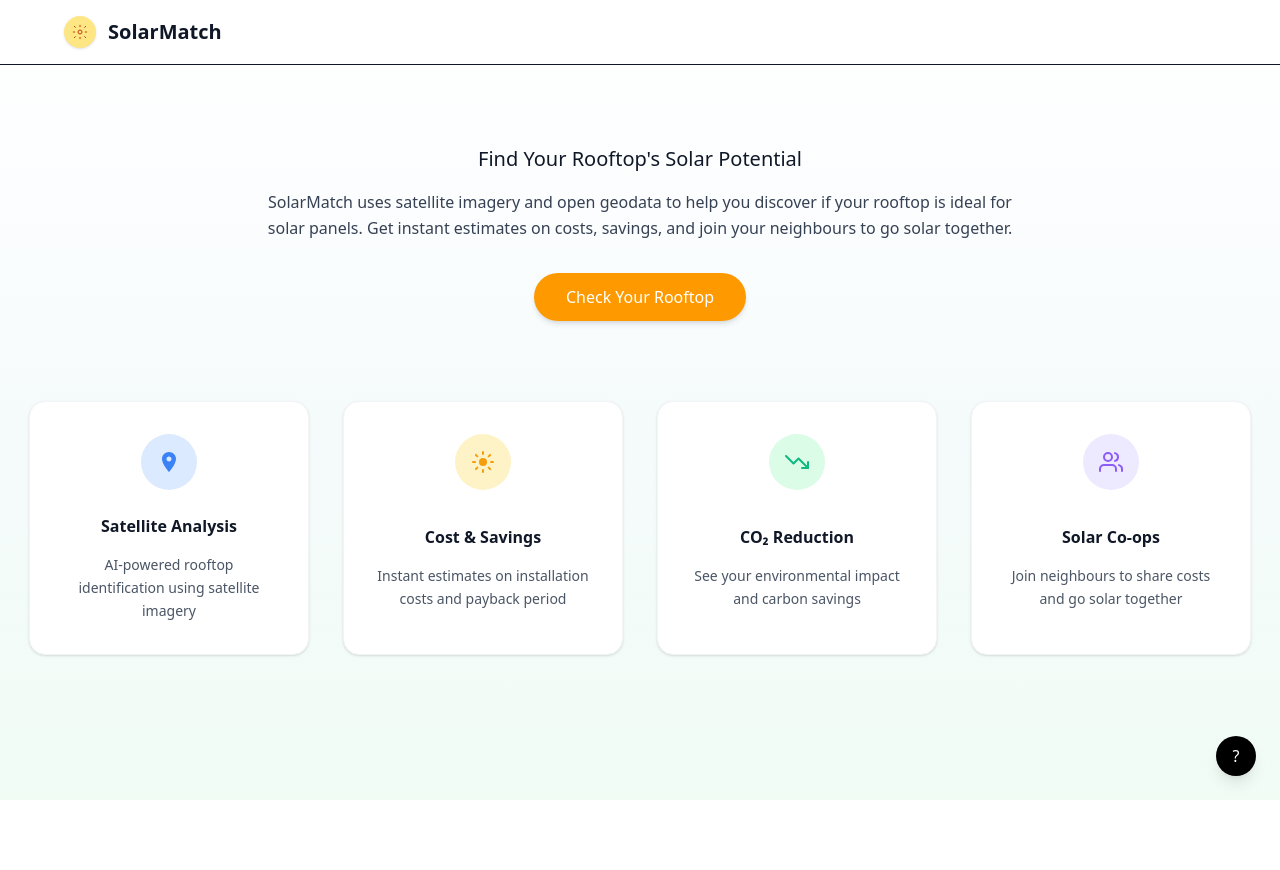
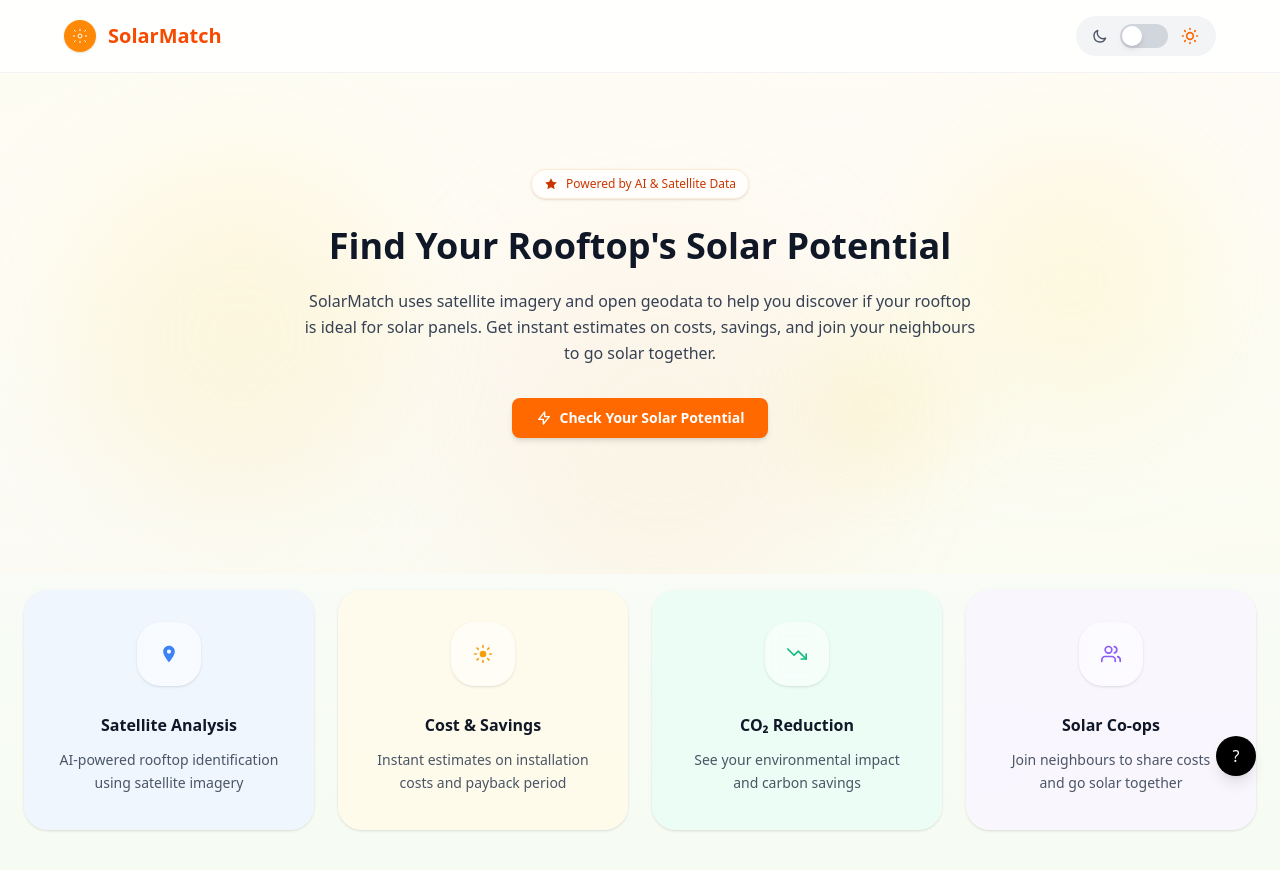
Before and after one commit to Ishaan005/SolarMatch, a Next.js app: page / in a window 1280 px wide. Shown: the top 870 px of the page. Before the commit the page ends 800 px from the top, so only its background shows below. Built offline with nearby package versions, Linux system fonts and the light colour scheme.

Commit message:
Implemented dark and bright mode

```diff
--- a/app/analyze/page.tsx
+++ b/app/analyze/page.tsx
@@ -200,7 +200,7 @@ export default function AnalyzePage() {
                 Find Your Solar Potential
               </h1>
               <p className="text-lg text-gray-600 mb-8">
-                Enter your address to analyze your rooftop's solar energy potential using satellite imagery
+                Enter your address to analyze your location's solar energy potential using satellite imagery
               </p>
             </motion.div>
 
@@ -314,7 +314,7 @@ export default function AnalyzePage() {
                 ) : (
                   <>
                     <SearchIcon />
-                    <span>Analyze My Rooftop</span>
+                    <span>Analyze Solar Potential</span>
                   </>
                 )}
               </button>
--- a/app/globals.css
+++ b/app/globals.css
@@ -31,3 +31,8 @@ body {
 }
 
 .container-max { max-width: 1200px; margin-left: auto; margin-right: auto; }
+
+/* Protect images from dark mode inversion */
+.dark img {
+  filter: invert(1) hue-rotate(180deg);
+}
--- a/app/page.tsx
+++ b/app/page.tsx
@@ -4,27 +4,27 @@ import FeatureCard from "../components/FeatureCard"
 import FloatingHelp from "../components/FloatingHelp"
 
 const MapPinIcon = () => (
-  <svg width="24" height="24" viewBox="0 0 24 24" fill="none" xmlns="http://www.w3.org/2000/svg">
+  <svg width="20" height="20" viewBox="0 0 24 24" fill="none" xmlns="http://www.w3.org/2000/svg">
     <path d="M12 2C8.13 2 5 5.13 5 9c0 5.25 7 13 7 13s7-7.75 7-13c0-3.87-3.13-7-7-7zm0 9.5c-1.38 0-2.5-1.12-2.5-2.5s1.12-2.5 2.5-2.5 2.5 1.12 2.5 2.5-1.12 2.5-2.5 2.5z" fill="#3b82f6"/>
   </svg>
 )
 
 const SunIcon = () => (
-  <svg width="24" height="24" viewBox="0 0 24 24" fill="none" xmlns="http://www.w3.org/2000/svg">
+  <svg width="20" height="20" viewBox="0 0 24 24" fill="none" xmlns="http://www.w3.org/2000/svg">
     <circle cx="12" cy="12" r="4" fill="#f59e0b"/>
     <path d="M12 2v2M12 20v2M4 12H2M22 12h-2M6.34 6.34l-1.42-1.42M19.08 19.08l-1.42-1.42M6.34 17.66l-1.42 1.42M19.08 4.92l-1.42 1.42" stroke="#f59e0b" strokeWidth="2" strokeLinecap="round"/>
   </svg>
 )
 
 const TrendingDownIcon = () => (
-  <svg width="24" height="24" viewBox="0 0 24 24" fill="none" xmlns="http://www.w3.org/2000/svg">
+  <svg width="20" height="20" viewBox="0 0 24 24" fill="none" xmlns="http://www.w3.org/2000/svg">
     <path d="M23 18l-9.5-9.5-5 5L1 6" stroke="#10b981" strokeWidth="2" strokeLinecap="round" strokeLinejoin="round"/>
     <path d="M17 18h6v-6" stroke="#10b981" strokeWidth="2" strokeLinecap="round" strokeLinejoin="round"/>
   </svg>
 )
 
 const UsersIcon = () => (
-  <svg width="24" height="24" viewBox="0 0 24 24" fill="none" xmlns="http://www.w3.org/2000/svg">
+  <svg width="20" height="20" viewBox="0 0 24 24" fill="none" xmlns="http://www.w3.org/2000/svg">
     <path d="M17 21v-2a4 4 0 0 0-4-4H5a4 4 0 0 0-4 4v2" stroke="#8b5cf6" strokeWidth="2" strokeLinecap="round" strokeLinejoin="round"/>
     <circle cx="9" cy="7" r="4" stroke="#8b5cf6" strokeWidth="2" strokeLinecap="round" strokeLinejoin="round"/>
     <path d="M23 21v-2a4 4 0 0 0-3-3.87M16 3.13a4 4 0 0 1 0 7.75" stroke="#8b5cf6" strokeWidth="2" strokeLinecap="round" strokeLinejoin="round"/>
@@ -33,23 +33,23 @@ const UsersIcon = () => (
 
 export default function Home(){
   return (
-    <div className="min-h-screen bg-gradient-to-b from-white via-blue-50/30 to-green-50/40">
+    <div className="min-h-screen bg-gradient-to-b from-amber-50/30 via-orange-50/20 to-yellow-50/30">
       <Header />
       <main>
         <Hero />
 
-        <section className="max-w-7xl mx-auto px-6 pb-20">
+        <section className="max-w-7xl mx-auto px-6 pb-24 pt-4">
           <div className="grid grid-cols-1 sm:grid-cols-2 lg:grid-cols-4 gap-6 justify-items-center text-gray-900">
-            <FeatureCard title="Satellite Analysis" color="bg-blue-100" icon={<MapPinIcon />}>
+            <FeatureCard title="Satellite Analysis" color="bg-blue-50/90" icon={<MapPinIcon />}>
               AI-powered rooftop identification using satellite imagery
             </FeatureCard>
-            <FeatureCard title="Cost & Savings" color="bg-amber-100" icon={<SunIcon />}>
+            <FeatureCard title="Cost & Savings" color="bg-amber-50/90" icon={<SunIcon />}>
               Instant estimates on installation costs and payback period
             </FeatureCard>
-            <FeatureCard title="CO₂ Reduction" color="bg-green-100" icon={<TrendingDownIcon />}>
+            <FeatureCard title="CO₂ Reduction" color="bg-emerald-50/90" icon={<TrendingDownIcon />}>
               See your environmental impact and carbon savings
             </FeatureCard>
-            <FeatureCard title="Solar Co-ops" color="bg-violet-100" icon={<UsersIcon />}>
+            <FeatureCard title="Solar Co-ops" color="bg-purple-50/90" icon={<UsersIcon />}>
               Join neighbours to share costs and go solar together
             </FeatureCard>
           </div>
--- a/app/results/page.tsx
+++ b/app/results/page.tsx
@@ -285,7 +285,7 @@ function ResultsContent() {
 
         {/* Title */}
         <h1 className="text-2xl font-semibold text-gray-900 mb-1">
-          Rooftop Analysis Results
+          Solar Analysis Results
         </h1>
         <p className="text-sm text-gray-600 mb-6">{results.address}</p>
 
@@ -368,7 +368,7 @@ function ResultsContent() {
                     ) : results.satelliteImage ? (
                       <img
                         src={results.satelliteImage}
-                        alt="Satellite view of rooftop"
+                        alt="Satellite view of location"
                         className="w-full h-full object-cover rounded-xl"
                       />
                     ) : (
--- a/components/FeatureCard.tsx
+++ b/components/FeatureCard.tsx
@@ -2,14 +2,14 @@ import React from "react"
 
 export default function FeatureCard({title, children, icon, color}:{title:string, children:React.ReactNode, icon?:React.ReactNode, color?:string}){
   return (
-    <div className="bg-white rounded-2xl p-8 shadow-sm border border-gray-100 w-full max-w-[280px] min-h-[240px] flex flex-col transition-shadow hover:shadow-md">
+    <div className={`rounded-3xl p-8 shadow-sm w-full max-w-[320px] min-h-[240px] flex flex-col transition-all hover:shadow-md hover:-translate-y-1 ${color ?? 'bg-blue-50'}`}>
       <div className="flex justify-center mb-6">
-        <div className={`w-14 h-14 rounded-full flex items-center justify-center ${color ?? 'bg-blue-50'}`}>
+        <div className={`w-16 h-16 rounded-3xl flex items-center justify-center bg-white/50 backdrop-blur-sm shadow-sm`}>
           {icon ?? null}
         </div>
       </div>
       <div className="flex-1 flex flex-col justify-center">
-        <h3 className="font-semibold text-center mb-4 text-base">{title}</h3>
+        <h3 className="font-semibold text-center mb-3 text-base text-gray-900">{title}</h3>
         <p className="text-sm text-gray-600 text-center leading-relaxed">{children}</p>
       </div>
     </div>
--- a/components/Header.tsx
+++ b/components/Header.tsx
@@ -1,29 +1,66 @@
 "use client"
 
-import React from "react"
+import React, { useState } from "react"
 import Link from "next/link"
 import { usePathname } from "next/navigation"
 
 export default function Header(){
   const pathname = usePathname()
   const isHomePage = pathname === "/"
+  const [isDark, setIsDark] = useState(false)
+
+  const handleThemeToggle = (e: React.ChangeEvent<HTMLInputElement>) => {
+    const checked = e.target.checked
+    setIsDark(checked)
+    if (checked) {
+      document.documentElement.classList.add('dark')
+      document.documentElement.style.filter = 'invert(1) hue-rotate(180deg)'
+    } else {
+      document.documentElement.classList.remove('dark')
+      document.documentElement.style.filter = ''
+    }
+  }
 
   return (
-    <header className="w-full bg-white border-b z-20">
+    <header className="w-full bg-white/80 backdrop-blur-sm border-b border-gray-200/50 z-20">
       <div className="container-max px-6 py-4 flex items-center justify-between">
         <div className="flex items-center gap-3">
-          <div className="w-8 h-8 rounded-full bg-amber-200 flex items-center justify-center text-amber-600 shadow-sm">
+          <div className="w-8 h-8 rounded-full bg-orange-400 flex items-center justify-center text-white shadow-sm">
             <svg width="16" height="16" viewBox="0 0 24 24" fill="none" xmlns="http://www.w3.org/2000/svg">
-              <path d="M12 4V2M12 22v-2M4 12H2M22 12h-2M5 5l-1.5-1.5M20.5 20.5 19 19M19 5l1.5-1.5M5 19l-1.5 1.5" stroke="#c2410c" strokeWidth="1.5" strokeLinecap="round" strokeLinejoin="round"/>
-              <circle cx="12" cy="12" r="3" stroke="#c2410c" strokeWidth="1.5"/>
+              <path d="M12 4V2M12 22v-2M4 12H2M22 12h-2M5 5l-1.5-1.5M20.5 20.5 19 19M19 5l1.5-1.5M5 19l-1.5 1.5" stroke="currentColor" strokeWidth="1.5" strokeLinecap="round" strokeLinejoin="round"/>
+              <circle cx="12" cy="12" r="3" stroke="currentColor" strokeWidth="1.5"/>
             </svg>
           </div>
-          <span className="font-semibold text-xl text-gray-900">SolarMatch</span>
+          <span className="font-semibold text-xl text-orange-600">SolarMatch</span>
         </div>
+
+        <div className="flex items-center gap-4">
+          {/* Dark/Light Mode Toggle */}
+          {isHomePage && (
+            <div className="flex items-center gap-3 bg-gray-100 rounded-full px-4 py-2">
+              <svg className="w-4 h-4 text-gray-600" fill="none" viewBox="0 0 24 24" stroke="currentColor">
+                <path strokeLinecap="round" strokeLinejoin="round" strokeWidth={2} d="M20.354 15.354A9 9 0 018.646 3.646 9.003 9.003 0 0012 21a9.003 9.003 0 008.354-5.646z" />
+              </svg>
+              <label className="relative inline-block w-12 h-6 cursor-pointer">
+                <input
+                  type="checkbox"
+                  checked={isDark}
+                  onChange={handleThemeToggle}
+                  className="sr-only peer"
+                />
+                <div className="w-full h-full bg-gray-300 rounded-full peer-checked:bg-orange-500 transition-colors"></div>
+                <div className="absolute top-0.5 left-0.5 w-5 h-5 bg-white rounded-full shadow-md transition-transform peer-checked:translate-x-6"></div>
+              </label>
+              <svg className="w-5 h-5 text-orange-500" fill="none" viewBox="0 0 24 24" stroke="currentColor">
+                <path strokeLinecap="round" strokeLinejoin="round" strokeWidth={2} d="M12 3v1m0 16v1m9-9h-1M4 12H3m15.364 6.364l-.707-.707M6.343 6.343l-.707-.707m12.728 0l-.707.707M6.343 17.657l-.707.707M16 12a4 4 0 11-8 0 4 4 0 018 0z" />
+              </svg>
+            </div>
+          )}
+
           {!isHomePage && (
             <Link
               href="/"
-            className="inline-flex items-center gap-2 text-gray-500 hover:text-gray-700 transition-colors text-sm"
+              className="inline-flex items-center gap-2 text-gray-600 hover:text-gray-900 transition-colors text-sm font-medium"
             >
               <svg width="16" height="16" viewBox="0 0 24 24" fill="none" xmlns="http://www.w3.org/2000/svg">
                 <path d="M19 12H5M12 19l-7-7 7-7" stroke="currentColor" strokeWidth="2" strokeLinecap="round" strokeLinejoin="round"/>
@@ -32,6 +69,7 @@ export default function Header(){
             </Link>
           )}
         </div>
+      </div>
     </header>
   )
 }
--- a/components/Hero.tsx
+++ b/components/Hero.tsx
@@ -3,13 +3,39 @@ import Link from "next/link"
 
 export default function Hero(){
   return (
-    <section className="py-16 sm:py-20">
-      <div className="container-max px-6 text-center">
-        <h2 className="text-lg sm:text-xl font-medium mb-4 text-gray-900">Find Your Rooftop's Solar Potential</h2>
-        <p className="max-w-3xl mx-auto text-gray-700 mb-8 text-sm sm:text-base leading-relaxed">SolarMatch uses satellite imagery and open geodata to help you discover if your rooftop is ideal for solar panels. Get instant estimates on costs, savings, and join your neighbours to go solar together.</p>
-        <div className="flex justify-center">
-          <Link href="/analyze" className="bg-amber-500 hover:bg-amber-600 transition-colors text-white px-8 py-3 rounded-full shadow-md font-medium inline-block">
-            Check Your Rooftop
+    <section className="py-16 sm:py-24 relative overflow-hidden bg-gradient-to-br from-amber-50/40 via-orange-50/30 to-yellow-50/40">
+      {/* Decorative background shapes - softer, more subtle */}
+      <div className="absolute top-20 right-20 w-64 h-64 bg-yellow-200/20 rounded-full blur-3xl"></div>
+      <div className="absolute top-40 right-1/3 w-96 h-96 bg-orange-200/15 rounded-full blur-3xl"></div>
+      <div className="absolute bottom-20 left-20 w-80 h-80 bg-amber-200/20 rounded-full blur-3xl"></div>
+      <div className="absolute top-1/2 right-1/4 w-40 h-40 bg-yellow-300/10 rounded-full blur-2xl"></div>
+
+      <div className="container-max px-6 text-center relative z-10 max-w-4xl mx-auto">
+        {/* Badge */}
+        <div className="inline-flex items-center gap-2 bg-white/80 backdrop-blur-sm border border-orange-200/50 text-orange-700 px-3 py-1.5 rounded-full text-xs font-medium mb-6 shadow-sm">
+          <svg className="w-3.5 h-3.5" viewBox="0 0 24 24" fill="none" xmlns="http://www.w3.org/2000/svg">
+            <path d="M12 2L15.09 8.26L22 9.27L17 14.14L18.18 21.02L12 17.77L5.82 21.02L7 14.14L2 9.27L8.91 8.26L12 2Z" fill="currentColor"/>
+          </svg>
+          <span>Powered by AI & Satellite Data</span>
+        </div>
+
+        {/* Main Heading */}
+        <h1 className="text-2xl sm:text-3xl lg:text-4xl font-bold mb-5 text-gray-900 leading-tight">
+          Find Your Rooftop's Solar Potential
+        </h1>
+
+        {/* Description */}
+        <p className="max-w-2xl mx-auto text-gray-700 mb-8 text-sm sm:text-base leading-relaxed">
+          SolarMatch uses satellite imagery and open geodata to help you discover if your rooftop is ideal for solar panels. Get instant estimates on costs, savings, and join your neighbours to go solar together.
+        </p>
+
+        {/* CTA Button */}
+        <div className="flex justify-center mb-10">
+          <Link href="/analyze" className="bg-orange-500 hover:bg-orange-600 transition-all duration-200 text-white px-6 py-2.5 rounded-lg shadow-md hover:shadow-lg font-semibold inline-flex items-center gap-2 text-sm">
+            <svg className="w-4 h-4" fill="none" viewBox="0 0 24 24" stroke="currentColor">
+              <path strokeLinecap="round" strokeLinejoin="round" strokeWidth={2} d="M13 10V3L4 14h7v7l9-11h-7z" />
+            </svg>
+            Check Your Solar Potential
           </Link>
         </div>
       </div>
```
Lines whose indentation alone changed are shown as unchanged.
